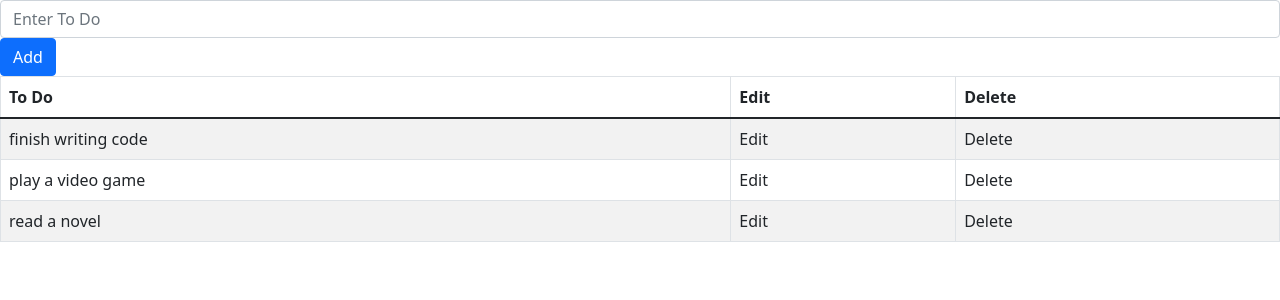
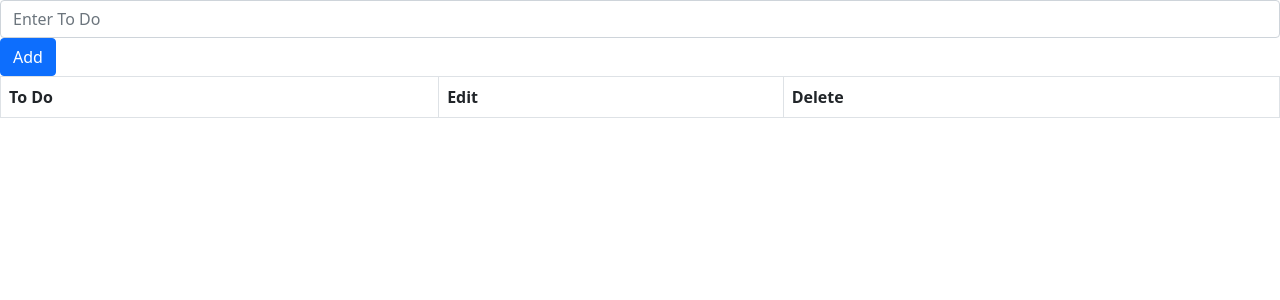
Before and after one commit to CMadiope/todolist, a React (Create React App) app: page / in a window 1280 px wide. Shown: the top 300 px of the page. Built offline with nearby package versions, Linux system fonts and the light colour scheme.

Commit message:
empty todosInitialState in App.js

```diff
--- a/src/App.js
+++ b/src/App.js
@@ -33,11 +33,7 @@ function todosReducer(state, action) {
 export const TodosContext = createContext();
 
 const todosInitialState = {
-  todos: [
-    { id: 1, text: "finish writing code" },
-    { id: 2, text: "play a video game" },
-    { id: 3, text: "read a novel" },
-  ],
+  todos: []
 };
 function App() {
   const [state, dispatch] = useReducer(todosReducer, todosInitialState);
--- a/src/todos.json
+++ b/src/todos.json
@@ -2,6 +2,6 @@
   "'todos'": [
     { "id": 1, "'text'": "finish writing code" },
     { "id": 2, "'text'": "play a video game" },
-    { "id": 3, "'text'": "read a novel" },
+    { "id": 3, "'text'": "read a novel" }
   ]
 }
```
